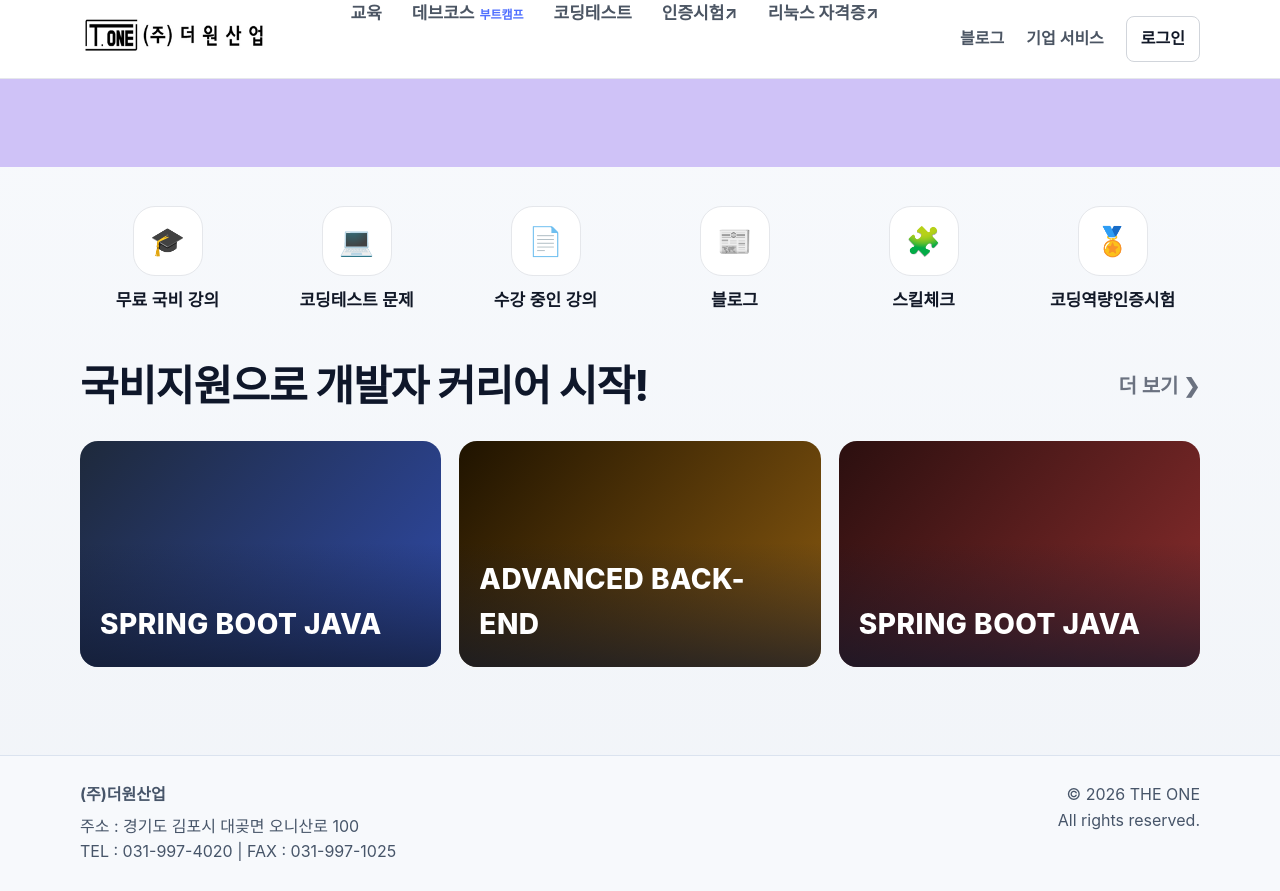
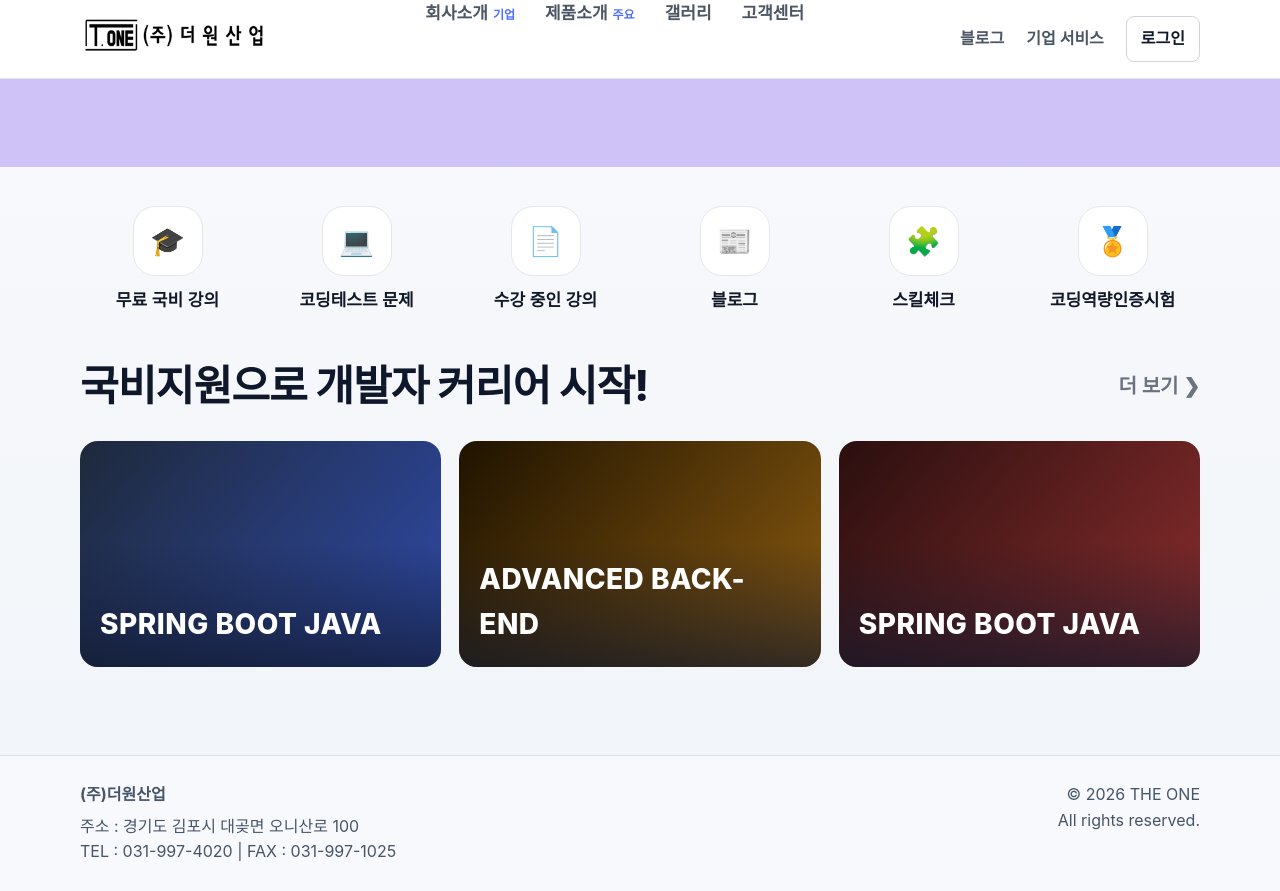
Before and after one commit to kpd4444/The_One, a React (Vite) app in the folder theone-site/: page / in a window 1280 px wide. Built offline with nearby package versions, Linux system fonts and the light colour scheme.

Commit message:
fix: keep original main nav while preserving programmers-style mega menu

```diff
--- a/theone-site/src/components/Header.jsx
+++ b/theone-site/src/components/Header.jsx
@@ -4,71 +4,101 @@ import logo from "../assets/logo.png";
 
 const navItems = [
   {
-    label: "교육",
+    label: "회사소개",
     to: "/about",
+    accent: "기업",
     groups: [
       {
-        title: "교육 홈",
+        title: "회사 정보",
         links: [
-          { label: "교육 홈", href: "/about" },
-          { label: "공지사항", href: "/support#notice" },
+          { label: "인사말", href: "/about#greeting" },
+          { label: "회사연혁", href: "/about#history" },
+          { label: "조직도", href: "/about" },
+          { label: "찾아오시는 길", href: "/about#location" },
         ],
       },
       {
-        title: "MY 스쿨",
+        title: "고객 안내",
         links: [
-          { label: "수강 중인 코스", href: "/support#inquiry" },
-          { label: "관리 중인 코스", href: "/support" },
-        ],
-      },
-      {
-        title: "강사 신청",
-        links: [
-          { label: "강사/멘토풀 등록", href: "/support#inquiry" },
-          { label: "캠퍼스", href: "/about#location" },
+          { label: "공지사항", href: "/support#notice" },
+          { label: "고객문의", href: "/support#inquiry" },
         ],
       },
     ],
     promo: {
-      title: "실무형 교육 콘텐츠",
-      desc: "산업 현장 기반의 커리큘럼으로 빠르게 업무 역량을 키워보세요.",
-      cta: "교육 자세히 보기",
+      title: "더원산업 기업 소개",
+      desc: "회사 비전, 연혁, 조직, 위치 정보를 한눈에 확인해보세요.",
+      cta: "회사소개 자세히 보기",
       href: "/about",
     },
   },
   {
-    label: "데브코스",
-    accent: "부트캠프",
+    label: "제품소개",
     to: "/products",
+    accent: "주요",
     groups: [
       {
-        title: "데브코스",
+        title: "제품 라인업",
         links: [
-          { label: "데브코스 홈", href: "/products" },
-          { label: "백엔드 과정", href: "/products" },
-          { label: "프론트엔드 과정", href: "/products" },
-          { label: "풀스택 과정", href: "/products" },
+          { label: "제품특성", href: "/products" },
+          { label: "적용분야", href: "/products" },
+          { label: "상담/견적 문의", href: "/support#inquiry" },
         ],
       },
       {
-        title: "취업지원 서비스",
+        title: "지원 서비스",
         links: [
           { label: "취업지원 서비스 안내", href: "/support" },
           { label: "공지사항 및 자료실", href: "/support#notice" },
+        ],
+      },
+    ],
+    promo: {
+      title: "현장 맞춤형 제품 솔루션",
+      desc: "설계부터 제작·설치·유지보수까지 원스톱으로 제공합니다.",
+      cta: "제품소개 자세히 보기",
+      href: "/products",
+    },
+  },
+  {
+    label: "갤러리",
+    to: "/gallery",
+    groups: [
+      {
+        title: "포트폴리오",
+        links: [
+          { label: "시공 사례 보기", href: "/gallery" },
+          { label: "최근 프로젝트", href: "/gallery" },
           { label: "추천 채용 공고", href: "/gallery" },
         ],
       },
     ],
     promo: {
-      title: "실무에 가장 가까운 IT 부트캠프",
-      desc: "프로젝트 중심 수업, 멘토 피드백, 취업지원까지 한 번에 제공합니다.",
-      cta: "데브코스 자세히 보기",
-      href: "/products",
+      title: "프로젝트 아카이브",
+      desc: "더원산업이 수행한 다양한 현장 사례를 이미지로 확인해보세요.",
+      cta: "갤러리 이동",
+      href: "/gallery",
     },
   },
-  { label: "코딩테스트", to: "/gallery", groups: [], promo: null },
-  { label: "인증시험↗", to: "/support", groups: [], promo: null },
-  { label: "리눅스 자격증↗", to: "/support", groups: [], promo: null },
+  {
+    label: "고객센터",
+    to: "/support",
+    groups: [
+      {
+        title: "지원 메뉴",
+        links: [
+          { label: "공지사항", href: "/support#notice" },
+          { label: "고객문의", href: "/support#inquiry" },
+        ],
+      },
+    ],
+    promo: {
+      title: "빠른 고객 지원",
+      desc: "문의 접수 후 담당자가 순차적으로 빠르게 회신드립니다.",
+      cta: "고객센터 바로가기",
+      href: "/support",
+    },
+  },
 ];
 
 export default function Header() {
@@ -105,7 +135,7 @@ export default function Header() {
             .filter((item) => item.label === openMenu && item.groups.length > 0)
             .map((item) => (
               <div key={item.label} className="mega-layout">
-                <div className="mega-links cols-3">
+                <div className={`mega-links ${item.groups.length > 2 ? "cols-3" : "cols-2"}`}>
                   {item.groups.map((group) => (
                     <section key={group.title} className="mega-col">
                       <h4>{group.title}</h4>
--- a/theone-site/src/styles/components.css
+++ b/theone-site/src/styles/components.css
@@ -114,10 +114,18 @@
   gap: 38px;
 }
 
+.mega-links.cols-2,
 .mega-links.cols-3 {
   display: grid;
+  gap: 22px;
+}
+
+.mega-links.cols-2 {
+  grid-template-columns: repeat(2, minmax(0, 1fr));
+}
+
+.mega-links.cols-3 {
   grid-template-columns: repeat(3, minmax(0, 1fr));
-  gap: 22px;
 }
 
 .mega-col h4 {
@@ -561,6 +569,7 @@ h1 {
   .course-head h2 { font-size: 34px; }
   .course-head a { font-size: 22px; }
   .mega-layout { grid-template-columns: 1fr; }
+  .mega-links.cols-2,
   .mega-links.cols-3 { grid-template-columns: 1fr; }
 
   .nav-menu,
```
